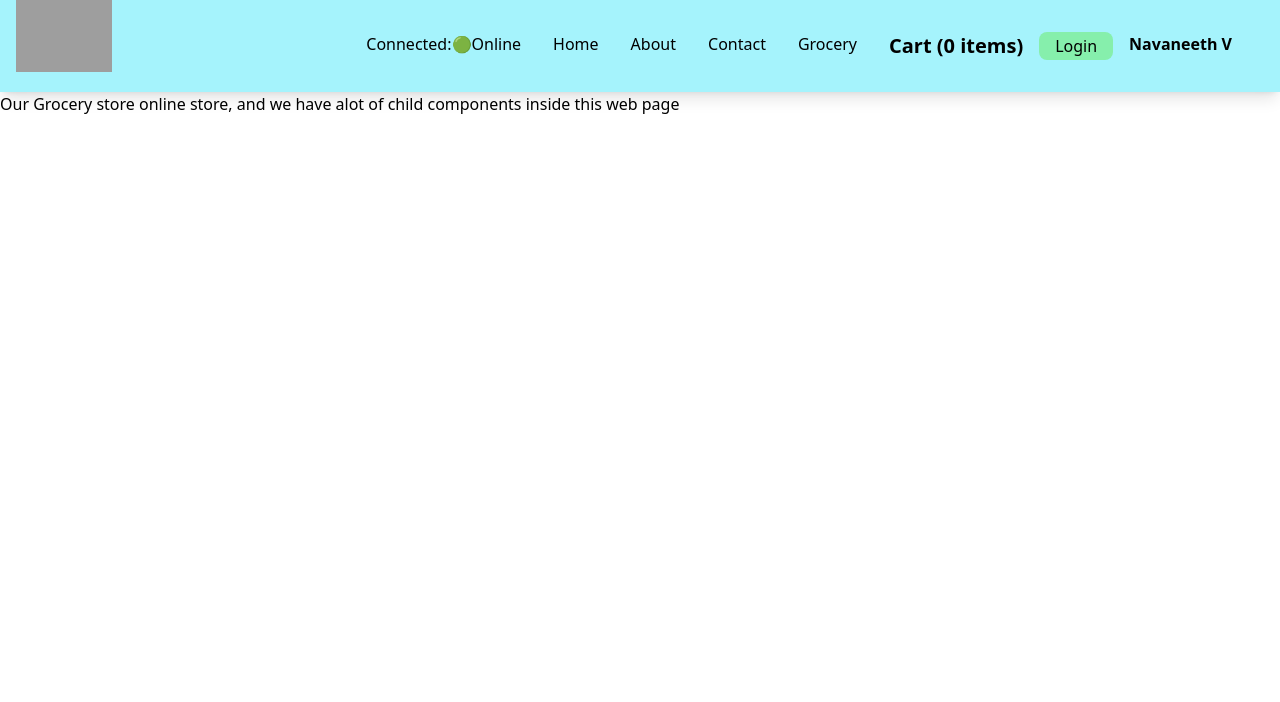
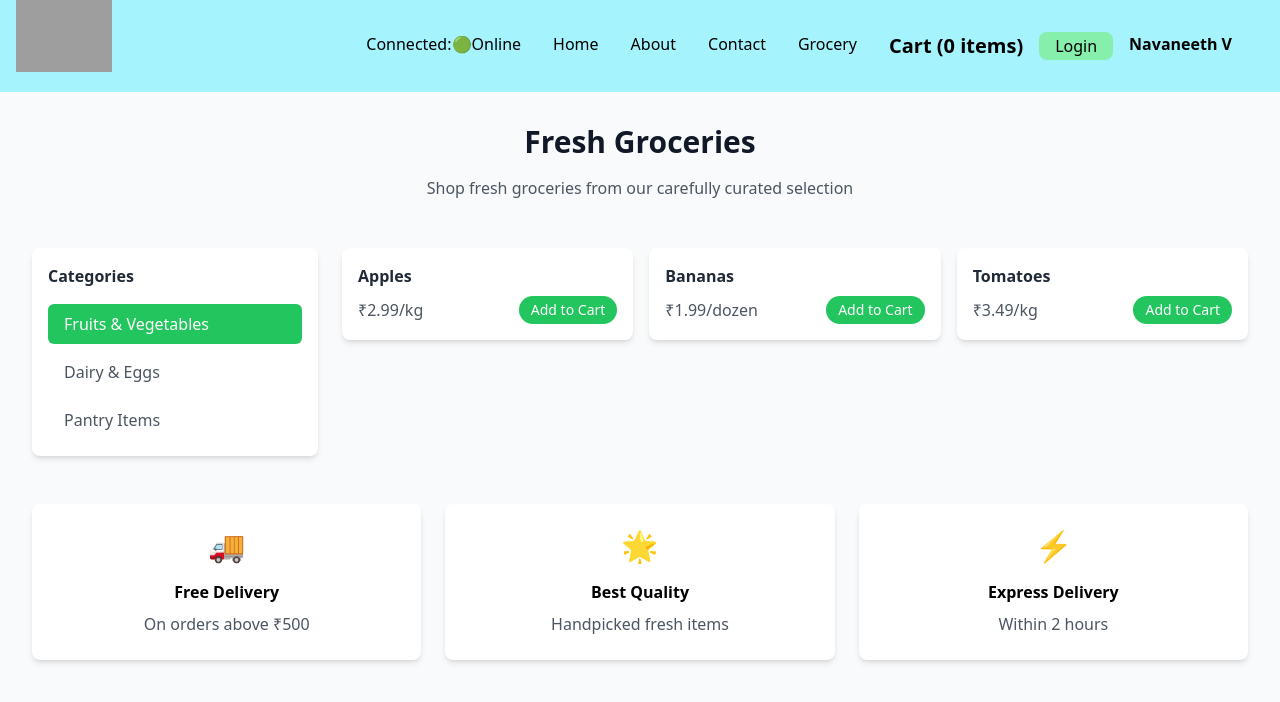
Before and after one commit to vnavaneeth10/Food-App, a React (Vite) app: page /grocery in a window 1280 px wide. Shown: the top 702 px of the page. Built offline with nearby package versions, Linux system fonts and the light colour scheme; grey boxes are pictures that could not be loaded.

Commit message:
Update Grocery
Added grocery option
added multiple grocery sub components

```diff
--- a/src/components/Grocery.js
+++ b/src/components/Grocery.js
@@ -1,11 +1,158 @@
-import React from 'react'
+// import React from 'react'
+
+// const Grocery = () => {
+//   return (
+//     <h1>
+//         Our Grocery store online store, and we have alot of child components inside this web page
+//     </h1>
+//   )
+// }
+
+// export default Grocery
+
+
+
+// import React from "react";
+
+// const Grocery = () => {
+//   return (
+//     <div>
+//       <h1>Grocery store</h1>
+//       <p>
+//         Lorem ipsum dolor sit, amet consectetur adipisicing elit. Consectetur
+//         dolore aspernatur possimus consequuntur, nulla expedita placeat
+//         perspiciatis esse totam natus tempora voluptatibus hic architecto
+//         tenetur? Hic beatae ipsa laborum voluptate. Modi itaque quibusdam,
+//         pariatur ex temporibus nam iure ab? Consequatur corrupti voluptas
+//         consequuntur ad impedit! Officia temporibus tempore incidunt fugiat,
+//         magnam repellendus voluptates, exercitationem quos vero cupiditate
+//         doloremque neque earum. Reprehenderit numquam molestias accusantium,
+//         commodi alias, facere repudiandae beatae animi quae maiores vitae. Odio
+//         magni quisquam quod expedita, explicabo labore deleniti modi nam maiores
+//         necessitatibus, illum laudantium accusantium ratione temporibus! Eius id
+//         totam earum nobis eaque atque soluta, ab, molestias ea aut accusamus.
+//         Alias non error accusantium illum. Laborum amet eligendi provident odit
+//         culpa sunt officia molestias asperiores ab odio.
+//       </p>{" "}
+//     </div>
+//   );
+// };
+
+// export default Grocery;
+
+
+import React, { useState } from "react";
+
+const GROCERY_CATEGORIES = [
+  {
+    id: 1,
+    name: "Fruits & Vegetables",
+    items: [
+      { id: 1, name: "Apples", price: 2.99, unit: "kg" },
+      { id: 2, name: "Bananas", price: 1.99, unit: "dozen" },
+      { id: 3, name: "Tomatoes", price: 3.49, unit: "kg" },
+    ]
+  },
+  {
+    id: 2,
+    name: "Dairy & Eggs",
+    items: [
+      { id: 4, name: "Milk", price: 3.99, unit: "liter" },
+      { id: 5, name: "Cheese", price: 4.99, unit: "pack" },
+      { id: 6, name: "Eggs", price: 2.99, unit: "dozen" },
+    ]
+  },
+  {
+    id: 3,
+    name: "Pantry Items",
+    items: [
+      { id: 7, name: "Rice", price: 5.99, unit: "kg" },
+      { id: 8, name: "Pasta", price: 2.49, unit: "pack" },
+      { id: 9, name: "Flour", price: 3.99, unit: "kg" },
+    ]
+  }
+];
+
+const GroceryItem = ({ item }) => (
+  <div className="bg-white p-4 rounded-lg shadow-md hover:shadow-lg transition-shadow">
+    <h3 className="font-semibold text-gray-800">{item.name}</h3>
+    <div className="flex justify-between items-center mt-2">
+      <span className="text-gray-600">₹{item.price}/{item.unit}</span>
+      <button className="bg-green-500 text-white px-3 py-1 rounded-full text-sm hover:bg-green-600 transition-colors">
+        Add to Cart
+      </button>
+    </div>
+  </div>
+);
 
 const Grocery = () => {
+  const [selectedCategory, setSelectedCategory] = useState(GROCERY_CATEGORIES[0].id);
+
   return (
-    <h1>
-        Our Grocery store online store, and we have alot of child components inside this web page
-    </h1>
-  )
-}
+    <div className="min-h-screen bg-gray-50 py-8 px-4 sm:px-6 lg:px-8">
+      <div className="max-w-7xl mx-auto">
+        {/* Header */}
+        <div className="text-center mb-12">
+          <h1 className="text-3xl font-bold text-gray-900 mb-4">Fresh Groceries</h1>
+          <p className="text-gray-600">Shop fresh groceries from our carefully curated selection</p>
+        </div>
 
-export default Grocery
+        {/* Categories and Items */}
+        <div className="grid grid-cols-1 md:grid-cols-4 gap-6">
+          {/* Category Sidebar */}
+          <div className="md:col-span-1">
+            <div className="bg-white rounded-lg shadow-md p-4">
+              <h2 className="font-bold text-gray-800 mb-4">Categories</h2>
+              <ul className="space-y-2">
+                {GROCERY_CATEGORIES.map((category) => (
+                  <li key={category.id}>
+                    <button
+                      className={`w-full text-left px-4 py-2 rounded-md ${
+                        selectedCategory === category.id
+                          ? "bg-green-500 text-white"
+                          : "text-gray-600 hover:bg-gray-100"
+                      }`}
+                      onClick={() => setSelectedCategory(category.id)}
+                    >
+                      {category.name}
+                    </button>
+                  </li>
+                ))}
+              </ul>
+            </div>
+          </div>
+
+          {/* Items Grid */}
+          <div className="md:col-span-3">
+            <div className="grid grid-cols-1 sm:grid-cols-2 lg:grid-cols-3 gap-4">
+              {GROCERY_CATEGORIES.find(cat => cat.id === selectedCategory)?.items.map(item => (
+                <GroceryItem key={item.id} item={item} />
+              ))}
+            </div>
+          </div>
+        </div>
+
+        {/* Features Section */}
+        <div className="grid grid-cols-1 md:grid-cols-3 gap-6 mt-12">
+          <div className="bg-white p-6 rounded-lg shadow-md text-center">
+            <span className="text-3xl mb-4 block">🚚</span>
+            <h3 className="font-semibold mb-2">Free Delivery</h3>
+            <p className="text-gray-600">On orders above ₹500</p>
+          </div>
+          <div className="bg-white p-6 rounded-lg shadow-md text-center">
+            <span className="text-3xl mb-4 block">🌟</span>
+            <h3 className="font-semibold mb-2">Best Quality</h3>
+            <p className="text-gray-600">Handpicked fresh items</p>
+          </div>
+          <div className="bg-white p-6 rounded-lg shadow-md text-center">
+            <span className="text-3xl mb-4 block">⚡</span>
+            <h3 className="font-semibold mb-2">Express Delivery</h3>
+            <p className="text-gray-600">Within 2 hours</p>
+          </div>
+        </div>
+      </div>
+    </div>
+  );
+};
+
+export default Grocery;
```
